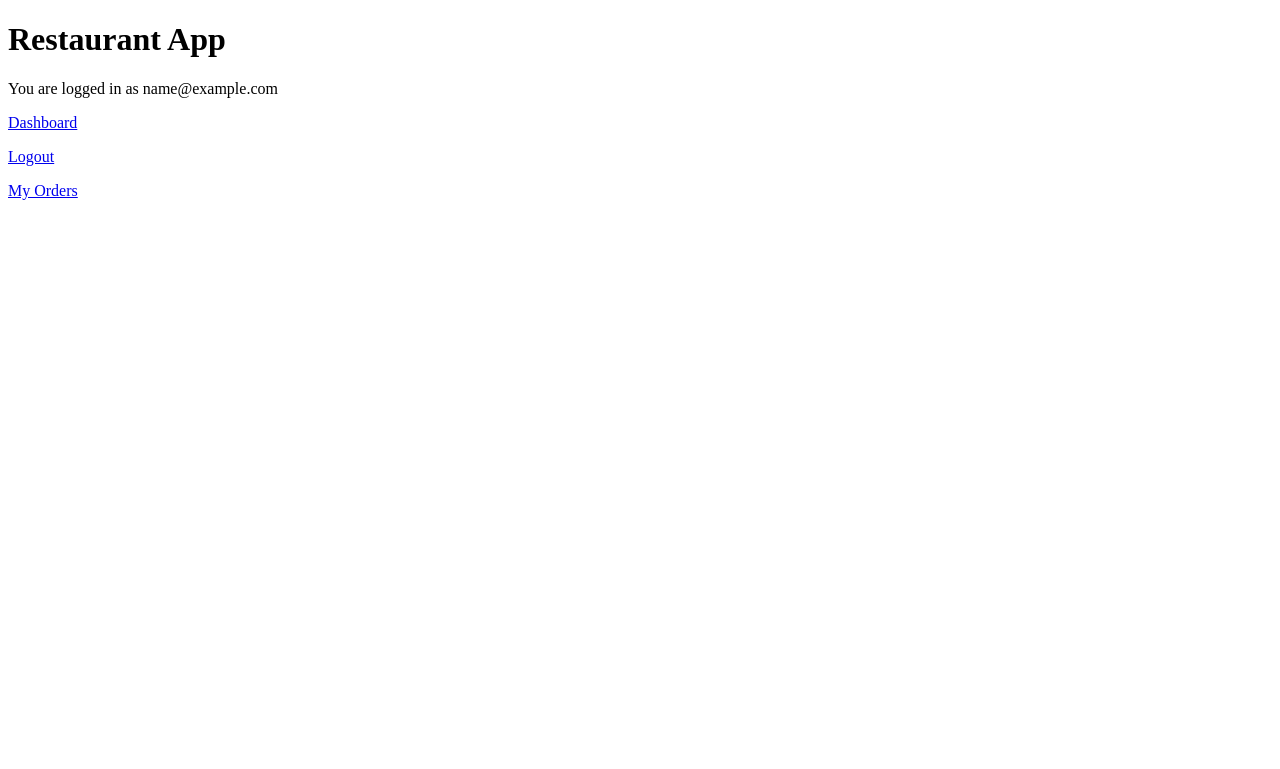
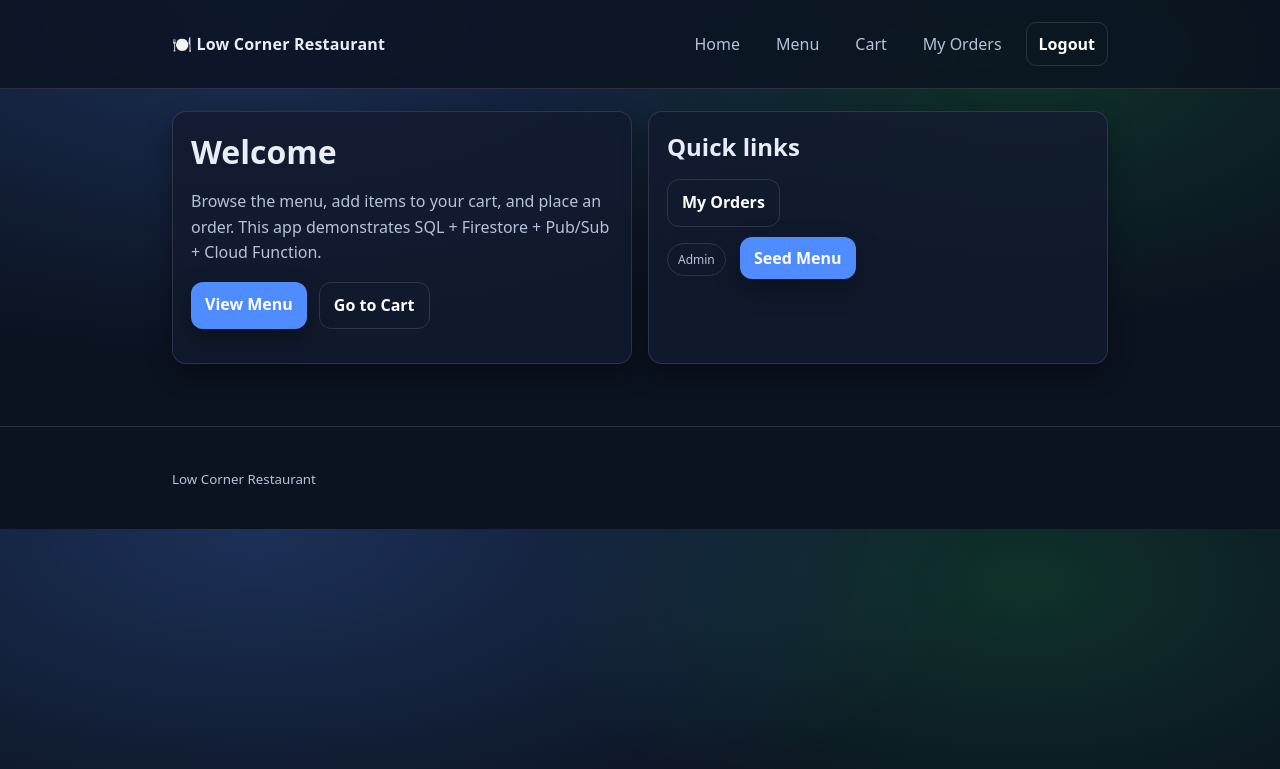
Before and after one commit to AnakinCodeWriter/RestaurantCloudApplication, a Flask app: page / in a window 1280 px wide. Shown: the top 769 px of the page. Run offline with Flask 3, Linux system fonts and the light colour scheme; the visitor is signed in with stand-in values (Sample User, id 1).

Commit message:
Updating the menu, making the website look nicer using a css file and a base html file. Making the home page and menu page look cleaner and more proffesional as well as removing the redundant dashboard page

```diff
--- a/app/main.py
+++ b/app/main.py
@@ -213,9 +213,8 @@ def create_app():
         if session.get("user_role") != "admin":
             return "Forbidden", 403
 
-        add_menu_item("Cheeseburger", 8.99, "main", ["beef", "popular"])
-        add_menu_item("Veggie Wrap", 7.49, "main", ["vegetarian"])
-        add_menu_item("Fries", 2.99, "side", ["popular"])
+        #add_menu_item("Fish and Chips", 9.99, "main", ["fish", "popular"])
+        #add_menu_item("Scotch Egg", 6.99, "side", ["vegetarian"]) //use this as template to add more food to the menu
         return redirect(url_for("menu"))
 
     return app
--- /dev/null
+++ b/app/static/styles.css
@@ -0,0 +1,157 @@
+:root {
+    --bg: #0b1220;
+    --card: #121b2e;
+    --text: #e8edf7;
+    --muted: #b6c2d9;
+    --accent: #4f8cff;
+    --accent2: #22c55e;
+    --danger: #ef4444;
+    --border: rgba(255,255,255,0.12);
+    --shadow: 0 10px 25px rgba(0,0,0,0.35);
+    --radius: 14px;
+    --pad: 18px;
+    --max: 980px;
+    font-synthesis-weight: none;
+    text-rendering: optimizeLegibility;
+  }
+
+  * { box-sizing: border-box; }
+  body {
+    margin: 0;
+    background: radial-gradient(1200px 600px at 20% 0%, rgba(79,140,255,0.25), transparent 60%),
+                radial-gradient(900px 500px at 80% 10%, rgba(34,197,94,0.18), transparent 55%),
+                var(--bg);
+    color: var(--text);
+    font-family: ui-sans-serif, system-ui, -apple-system, Segoe UI, Roboto, Arial;
+  }
+
+  .container {
+    max-width: var(--max);
+    margin: 0 auto;
+    padding: 22px;
+  }
+
+  .site-header {
+    position: sticky;
+    top: 0;
+    z-index: 10;
+    background: rgba(11,18,32,0.8);
+    backdrop-filter: blur(10px);
+    border-bottom: 1px solid var(--border);
+  }
+
+  .nav {
+    display: flex;
+    align-items: center;
+    justify-content: space-between;
+    gap: 16px;
+  }
+
+  .brand {
+    font-weight: 800;
+    letter-spacing: 0.2px;
+    text-decoration: none;
+    color: var(--text);
+  }
+
+  .nav-links {
+    display: flex;
+    align-items: center;
+    gap: 12px;
+    flex-wrap: wrap;
+  }
+
+  .nav-links a {
+    color: var(--muted);
+    text-decoration: none;
+    padding: 10px 12px;
+    border-radius: 10px;
+  }
+
+  .nav-links a:hover {
+    color: var(--text);
+    background: rgba(255,255,255,0.06);
+  }
+
+  .btn {
+    background: var(--accent);
+    color: white !important;
+    border: none;
+    padding: 10px 14px;
+    border-radius: 12px;
+    text-decoration: none;
+    font-weight: 650;
+    box-shadow: var(--shadow);
+  }
+
+  .btn:hover { filter: brightness(1.05); }
+
+  .btn-outline {
+    background: transparent;
+    border: 1px solid var(--border);
+    box-shadow: none;
+  }
+
+  .card {
+    background: rgba(18,27,46,0.85);
+    border: 1px solid var(--border);
+    border-radius: var(--radius);
+    box-shadow: var(--shadow);
+    padding: var(--pad);
+  }
+
+  .grid {
+    display: grid;
+    gap: 16px;
+  }
+
+  .grid-2 {
+    grid-template-columns: repeat(2, minmax(0, 1fr));
+  }
+
+  @media (max-width: 760px) {
+    .grid-2 { grid-template-columns: 1fr; }
+  }
+
+  h1, h2, h3 { margin: 0 0 10px; }
+  p { color: var(--muted); line-height: 1.6; }
+
+  .flash-wrap { margin: 18px 0; display: grid; gap: 10px; }
+  .flash {
+    padding: 12px 14px;
+    border-radius: 12px;
+    border: 1px solid var(--border);
+    background: rgba(255,255,255,0.06);
+  }
+  .flash-success { border-color: rgba(34,197,94,0.5); }
+  .flash-error { border-color: rgba(239,68,68,0.5); }
+  .flash-warning { border-color: rgba(245,158,11,0.6); }
+
+  .table {
+    width: 100%;
+    border-collapse: collapse;
+    overflow: hidden;
+    border-radius: 14px;
+    border: 1px solid var(--border);
+  }
+  .table th, .table td {
+    padding: 12px 12px;
+    border-bottom: 1px solid var(--border);
+  }
+  .table th { text-align: left; color: var(--muted); font-weight: 650; background: rgba(255,255,255,0.04); }
+
+  .badge {
+    display: inline-block;
+    padding: 6px 10px;
+    border-radius: 999px;
+    border: 1px solid var(--border);
+    color: var(--muted);
+    font-size: 12px;
+  }
+
+  .footer {
+    border-top: 1px solid var(--border);
+    margin-top: 40px;
+    padding: 18px 0;
+    color: var(--muted);
+  }
--- /dev/null
+++ b/app/templates/base.html
@@ -0,0 +1,52 @@
+<!doctype html>
+<html lang="en">
+  <head>
+    <meta charset="utf-8" />
+    <meta name="viewport" content="width=device-width,initial-scale=1" />
+    <title>{% block title %}Low Corner Restaurant{% endblock %}</title>
+
+    <link rel="stylesheet" href="{{ url_for('static', filename='styles.css') }}">
+  </head>
+
+  <body>
+    <header class="site-header">
+      <div class="container nav">
+        <a class="brand" href="{{ url_for('home') }}">🍽️ Low Corner Restaurant</a>
+
+        <nav class="nav-links">
+          <a href="{{ url_for('home') }}">Home</a>
+          <a href="{{ url_for('menu') }}">Menu</a>
+          <a href="{{ url_for('cart_view') }}">Cart</a>
+
+          {% if session.get("user_id") %}
+            <a href="{{ url_for('orders') }}">My Orders</a>
+            <a class="btn btn-outline" href="{{ url_for('logout') }}">Logout</a>
+          {% else %}
+            <a class="btn btn-outline" href="{{ url_for('login') }}">Login</a>
+            <a class="btn" href="{{ url_for('register') }}">Register</a>
+          {% endif %}
+        </nav>
+      </div>
+    </header>
+
+    <main class="container">
+      {% with messages = get_flashed_messages(with_categories=true) %}
+        {% if messages %}
+          <div class="flash-wrap">
+            {% for category, message in messages %}
+              <div class="flash flash-{{ category }}">{{ message }}</div>
+            {% endfor %}
+          </div>
+        {% endif %}
+      {% endwith %}
+
+      {% block content %}{% endblock %}
+    </main>
+
+    <footer class="footer">
+      <div class="container">
+        <small>Low Corner Restaurant</small>
+      </div>
+    </footer>
+  </body>
+</html>
--- a/app/templates/home.html
+++ b/app/templates/home.html
@@ -1,29 +1,35 @@
-<!doctype html>
-<html>
-  <head>
-    <title>Restaurant App</title>
-  </head>
-  <body>
-    <h1>Restaurant App</h1>
+{% extends "base.html" %}
+{% block title %}Home • Restaurant{% endblock %}
 
-    {% with messages = get_flashed_messages(with_categories=true) %}
-      {% if messages %}
-        <ul>
-          {% for category, message in messages %}
-            <li><strong>{{ category }}:</strong> {{ message }}</li>
-          {% endfor %}
-        </ul>
+{% block content %}
+  <div class="grid grid-2">
+    <div class="card">
+      <h1>Welcome</h1>
+      <p>
+        Browse the menu, add items to your cart, and place an order.
+        This app demonstrates SQL + Firestore + Pub/Sub + Cloud Function.
+      </p>
+
+      <p style="display:flex; gap:12px; flex-wrap:wrap; margin-top:16px;">
+        <a class="btn" href="{{ url_for('menu') }}">View Menu</a>
+        <a class="btn btn-outline" href="{{ url_for('cart_view') }}">Go to Cart</a>
+      </p>
+    </div>
+
+    <div class="card">
+      <h2>Quick links</h2>
+      <p style="display:flex; gap:10px; flex-wrap:wrap;">
+        {% if session.get("user_id") %}
+          <a class="btn btn-outline" href="{{ url_for('orders') }}">My Orders</a>
+        {% endif %}
+      </p>
+
+      {% if session.get("user_role") == "admin" %}
+        <p style="margin-top:14px;">
+          <span class="badge">Admin</span>
+          <a class="btn" style="margin-left:10px;" href="{{ url_for('seed_menu') }}">Seed Menu</a>
+        </p>
       {% endif %}
-    {% endwith %}
-
-    {% if session.get("user_id") %}
-      <p>You are logged in as {{ session.get("user_email") }}</p>
-      <p><a href="{{ url_for('dashboard') }}">Dashboard</a></p>
-      <p><a href="{{ url_for('logout') }}">Logout</a></p>
-      <p><a href="{{ url_for('orders') }}">My Orders</a></p>
-    {% else %}
-      <p><a href="{{ url_for('register') }}">Register</a></p>
-      <p><a href="{{ url_for('login') }}">Login</a></p>
-    {% endif %}
-  </body>
-</html>
+    </div>
+  </div>
+{% endblock %}
```
Also changed, not shown: app/templates/dashboard.html (deleted, +0 -13 lines), app/templates/menu.html (+37 -26 lines).
